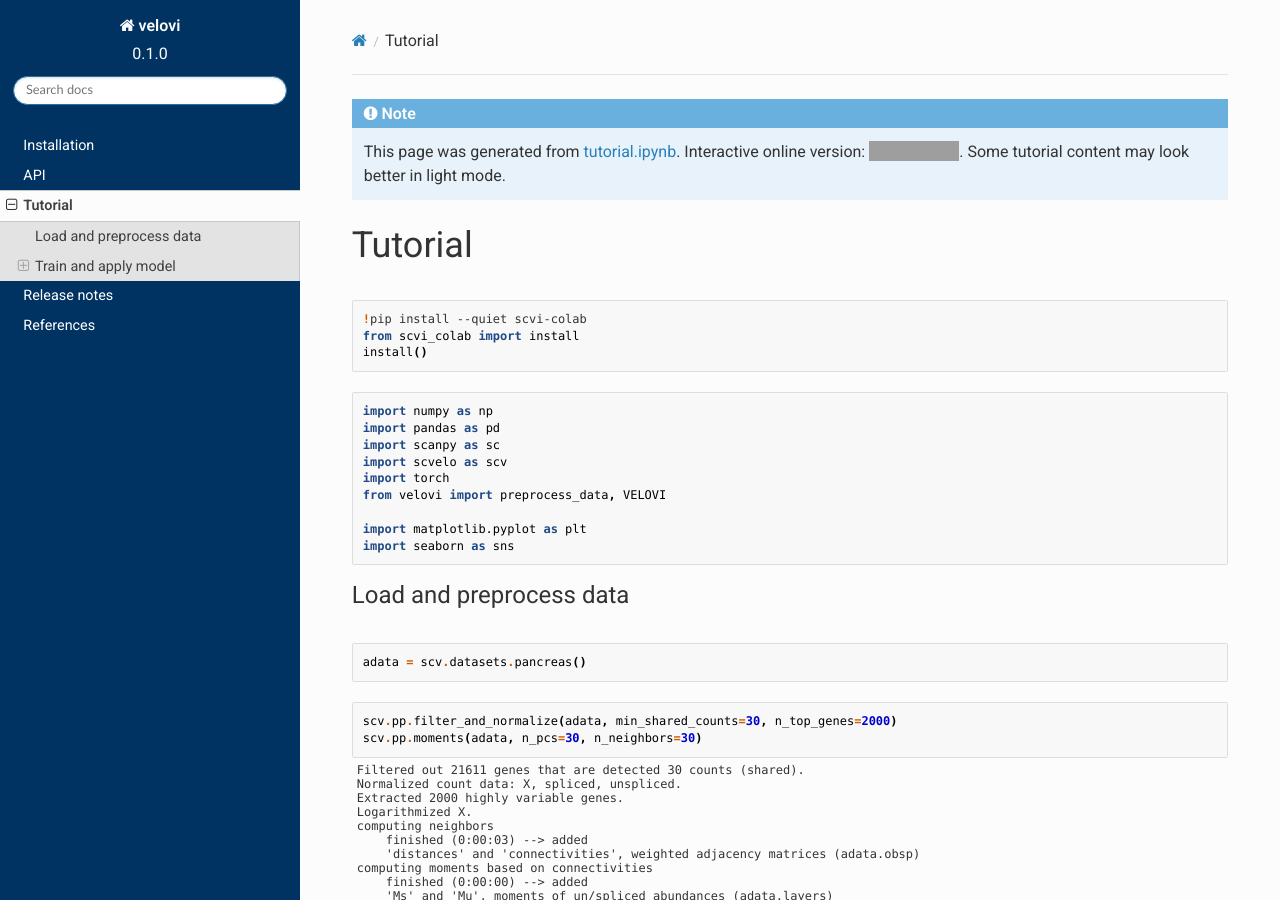
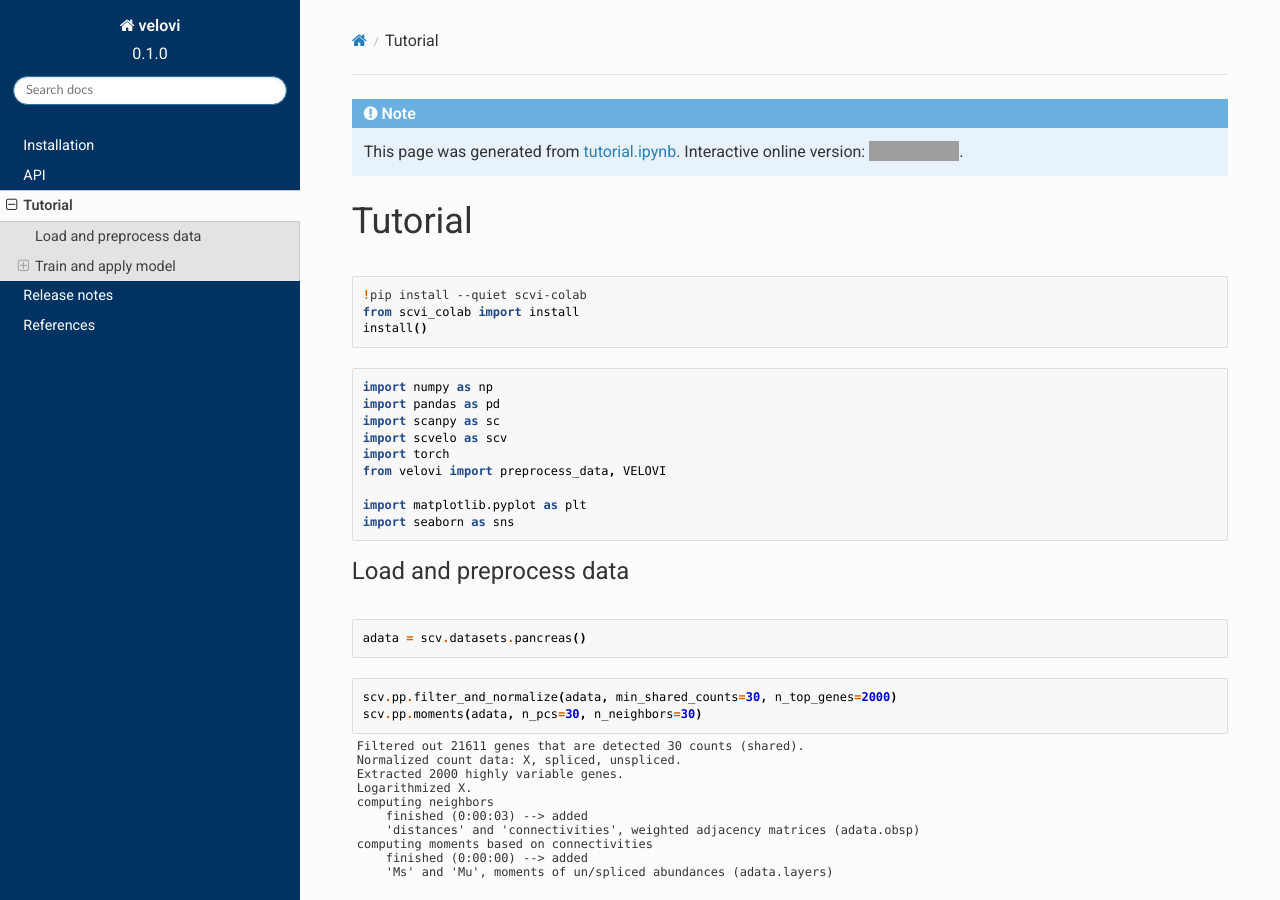
Before and after one commit to YosefLab/velovi, a Sphinx documentation site: the page built from docs/tutorial.ipynb, in a window 1280 px wide and 900 px high. Built offline with Sphinx 7.4.7 and the Read the Docs theme 2.0.0, drawn with Linux system fonts in a browser that asks for light colours; grey boxes are pictures that could not be loaded.

Commit message:
Update conf.py

```diff
--- a/docs/conf.py
+++ b/docs/conf.py
@@ -149,10 +149,9 @@
         <p class="admonition-title">Note</p>
         <p>
         This page was generated from
-        <a class="reference external" href="https://github.com/scverse/scvi-tutorials/tree/{version}/">{docname}</a>.
+        <a class="reference external" href="https://github.com/yoseflab/velovi/tree/{version}/docs/">{docname}</a>.
         Interactive online version:
-        <span style="white-space: nowrap;"><a href="https://colab.research.google.com/github/scverse/scvi-tutorials/blob/{version}/{docname}"><img alt="Colab badge" src="https://colab.research.google.com/assets/colab-badge.svg" style="vertical-align:text-bottom"></a>.</span>
-        Some tutorial content may look better in light mode.
+        <span style="white-space: nowrap;"><a href="https://colab.research.google.com/github/yoseflab/velovi/tree/{version}/docs/{docname}"><img alt="Colab badge" src="https://colab.research.google.com/assets/colab-badge.svg" style="vertical-align:text-bottom"></a>.</span>
         </p>
     </div>
 """.format(
```
